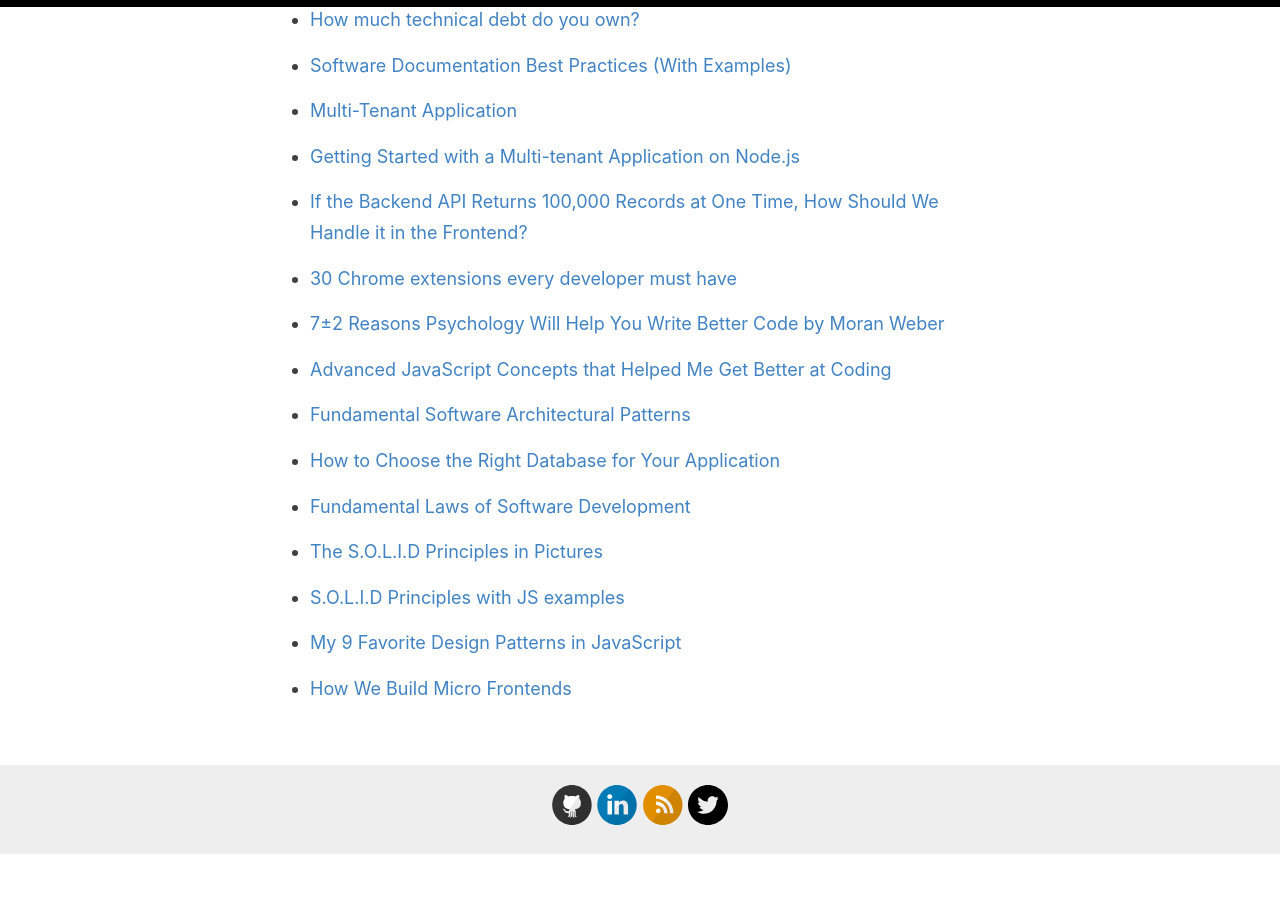
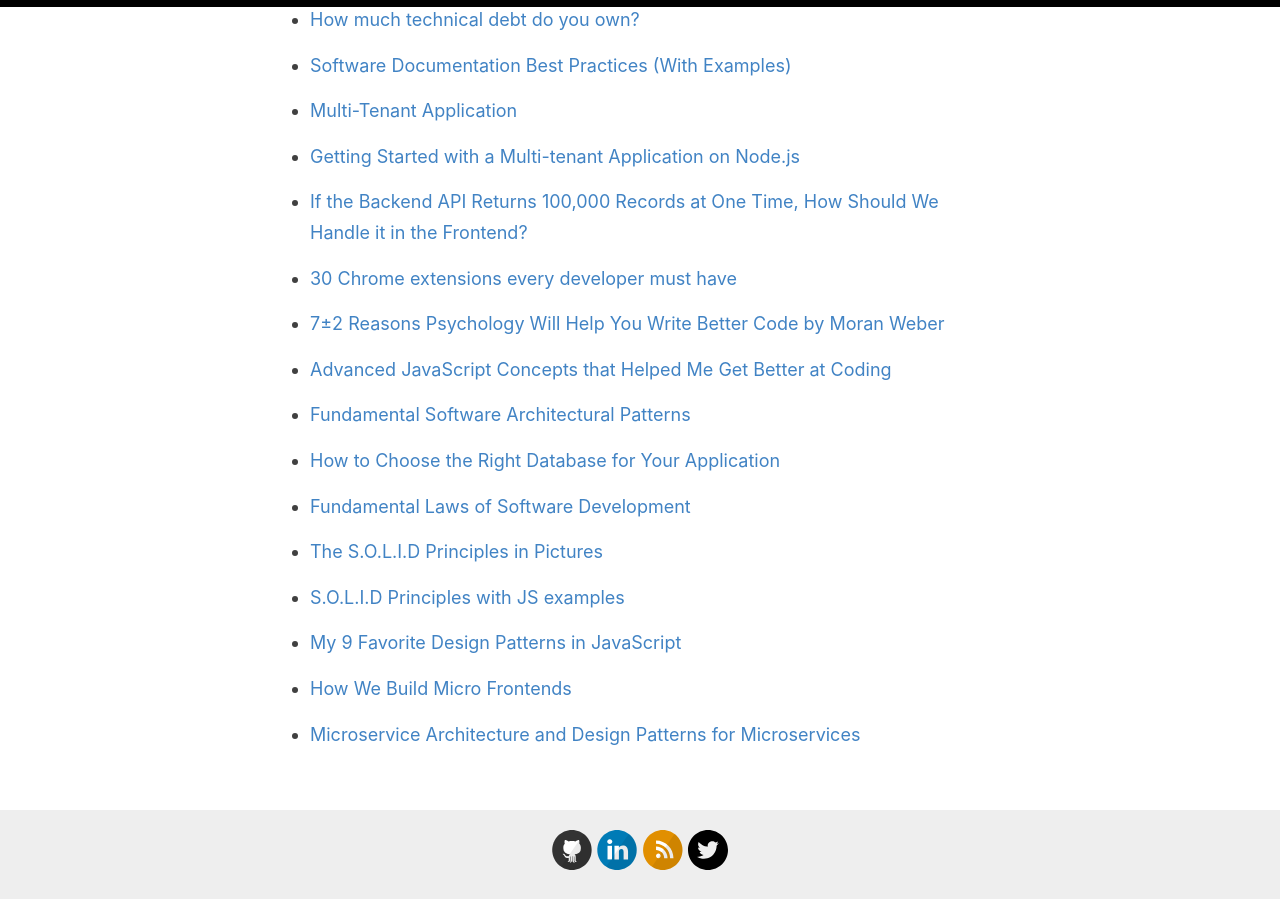
Before and after one commit to baijanathTharu/baijanathTharu.github.io, a Jekyll site: the page built from _pages/readings.md, in a window 1280 px wide and 900 px high, scrolled down 1502 px. Built offline with Jekyll 4.4.1, drawn with Linux system fonts in a browser that asks for light colours; before the commit the page ends 2356 px from its top, so only the background shows below that.

Commit message:
Update readings.md

```diff
--- a/_pages/readings.md
+++ b/_pages/readings.md
@@ -87,3 +87,5 @@ This is the list of all the important posts that I think are worth reading.
 - [My 9 Favorite Design Patterns in JavaScript](https://blog.bitsrc.io/my-9-favorite-design-patterns-in-javascript-9d2a09651d08)
 
 - [How We Build Micro Frontends](https://blog.bitsrc.io/how-we-build-micro-front-ends-d3eeeac0acfc)
+
+- [Microservice Architecture and Design Patterns for Microservices](https://medium.com/@madhukaudantha/microservice-architecture-and-design-patterns-for-microservices-e0e5013fd58a)
```
